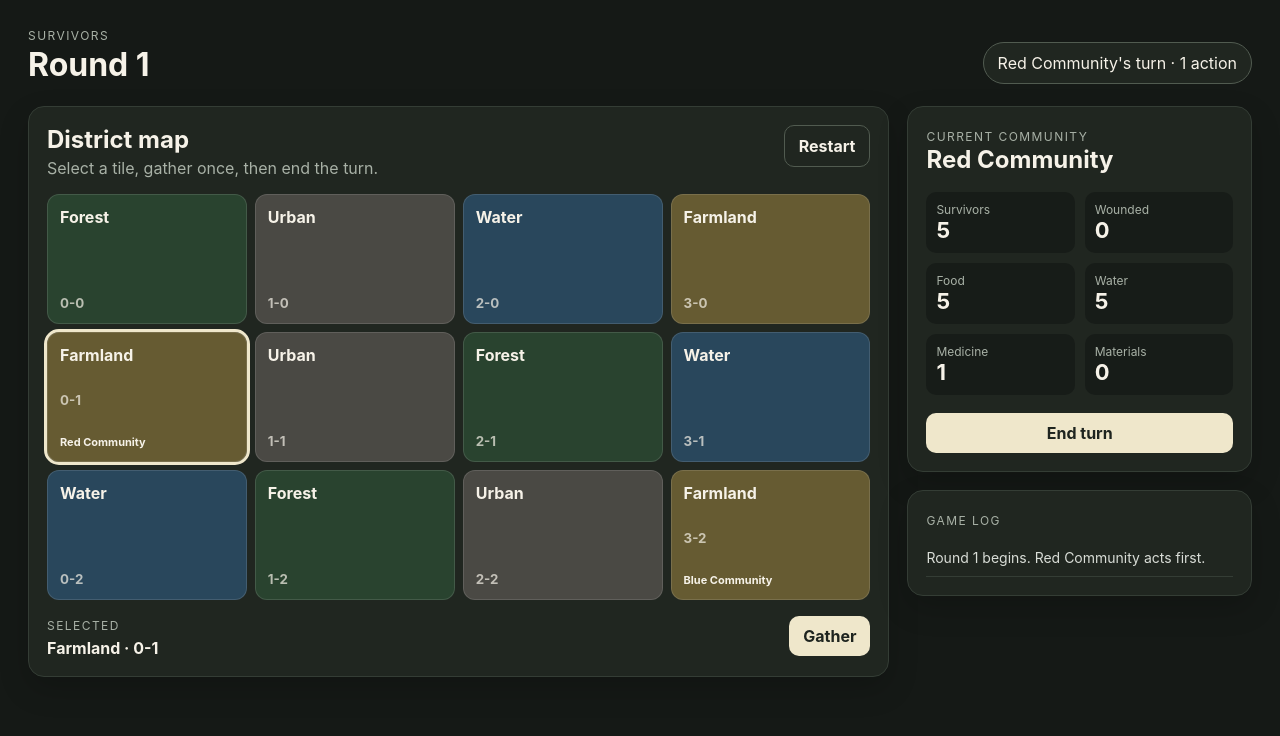
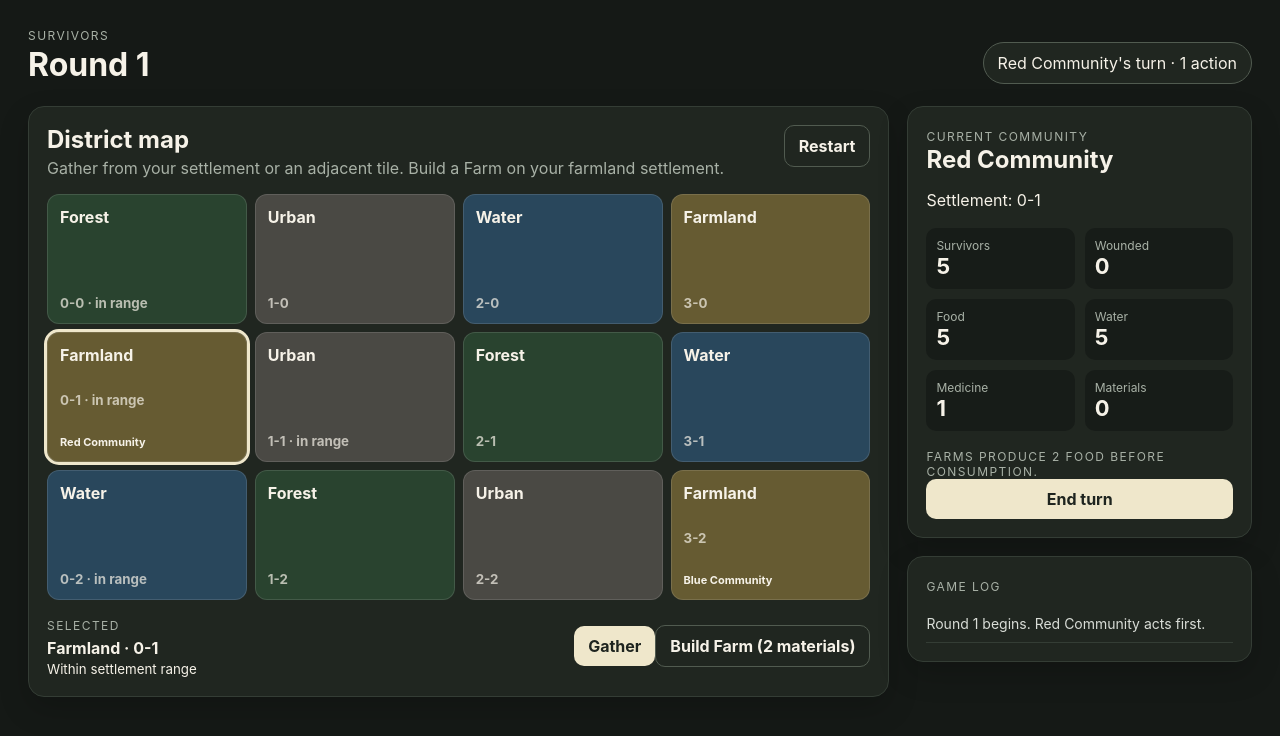
Before and after one commit to imanoliri/survivors, a React (Vite) app: page / in a window 1280 px wide. Shown: the top 736 px of the page. Built offline with nearby package versions, Linux system fonts and the light colour scheme.

Commit message:
Expose reach and farm actions in UI

```diff
--- a/src/ui/App.tsx
+++ b/src/ui/App.tsx
@@ -1,5 +1,5 @@
 import { useMemo, useState } from 'react';
-import { applyAction } from '../game/engine';
+import { applyAction, getBuildFarmError, getGatherError, isTileReachableFromSettlement } from '../game/engine';
 import { createInitialState } from '../game/initialState';
 import type { GameState, Tile } from '../game/model';
 
@@ -20,6 +20,9 @@ export function App() {
     () => game.tiles.find((tile) => tile.id === selectedTileId) ?? game.tiles[0],
     [game.tiles, selectedTileId],
   );
+  const gatherError = getGatherError(game, game.currentPlayerId, selectedTile.id);
+  const farmError = getBuildFarmError(game, game.currentPlayerId, selectedTile.id);
+  const selectedIsReachable = isTileReachableFromSettlement(game, game.currentPlayerId, selectedTile.id);
 
   const runAction = (action: Parameters<typeof applyAction>[1]) => {
     try {
@@ -45,7 +48,7 @@ export function App() {
           <div className="board-heading">
             <div>
               <h2>District map</h2>
-              <p>Select a tile, gather once, then end the turn.</p>
+              <p>Gather from your settlement or an adjacent tile. Build a Farm on your farmland settlement.</p>
             </div>
             <button
               className="secondary"
@@ -60,35 +63,57 @@ export function App() {
           </div>
 
           <div className="board" role="grid" aria-label="Game map">
-            {game.tiles.map((tile) => (
+            {game.tiles.map((tile) => {
+              const reachable = isTileReachableFromSettlement(game, game.currentPlayerId, tile.id);
+              return (
                 <button
                   key={tile.id}
-                className={`tile terrain-${tile.terrain} ${selectedTile.id === tile.id ? 'selected' : ''}`}
+                  className={`tile terrain-${tile.terrain} ${selectedTile.id === tile.id ? 'selected' : ''} ${reachable ? 'reachable' : ''}`}
                   style={{ gridColumn: tile.x + 1, gridRow: tile.y + 1 }}
                   onClick={() => setSelectedTileId(tile.id)}
                 >
                   <span>{terrainLabel[tile.terrain]}</span>
-                <small>{tile.id}</small>
+                  <small>{tile.id}{reachable ? ' · in range' : ''}</small>
                   {tile.ownerId && <strong>{game.players[tile.ownerId].name}</strong>}
+                  {tile.buildings.map((building, index) => (
+                    <strong key={`${building.type}-${index}`}>Farm</strong>
+                  ))}
                 </button>
-            ))}
+              );
+            })}
           </div>
 
           <div className="selected-tile">
             <div>
               <span className="label">Selected</span>
               <strong>{terrainLabel[selectedTile.terrain]} · {selectedTile.id}</strong>
+              <small>{selectedIsReachable ? 'Within settlement range' : 'Outside settlement range'}</small>
             </div>
+            <div className="action-row">
               <button
-              disabled={game.actionsRemaining === 0}
+                disabled={Boolean(gatherError)}
+                title={gatherError ?? 'Gather resources'}
                 onClick={() => runAction({
                   type: 'gather',
                   playerId: game.currentPlayerId,
                   tileId: selectedTile.id,
                 })}
               >
-              {game.actionsRemaining ? 'Gather' : 'Action used'}
+                Gather
               </button>
+              <button
+                className="secondary"
+                disabled={Boolean(farmError)}
+                title={farmError ?? 'Build Farm for 2 materials'}
+                onClick={() => runAction({
+                  type: 'buildFarm',
+                  playerId: game.currentPlayerId,
+                  tileId: selectedTile.id,
+                })}
+              >
+                Build Farm (2 materials)
+              </button>
+            </div>
           </div>
         </div>
 
@@ -96,6 +121,7 @@ export function App() {
           <section className="panel player-card">
             <span className="label">Current community</span>
             <h2>{currentPlayer.name}</h2>
+            <p>Settlement: {currentPlayer.settlementTileId}</p>
             <div className="stat-grid">
               <Stat label="Survivors" value={currentPlayer.survivors} />
               <Stat label="Wounded" value={currentPlayer.wounded} />
@@ -104,6 +130,7 @@ export function App() {
               <Stat label="Medicine" value={currentPlayer.resources.medicine} />
               <Stat label="Materials" value={currentPlayer.resources.materials} />
             </div>
+            <p className="label">Farms produce 2 food before consumption.</p>
             <button
               className="end-turn"
               onClick={() => runAction({ type: 'endTurn', playerId: game.currentPlayerId })}
```
Lines whose indentation alone changed are shown as unchanged.
